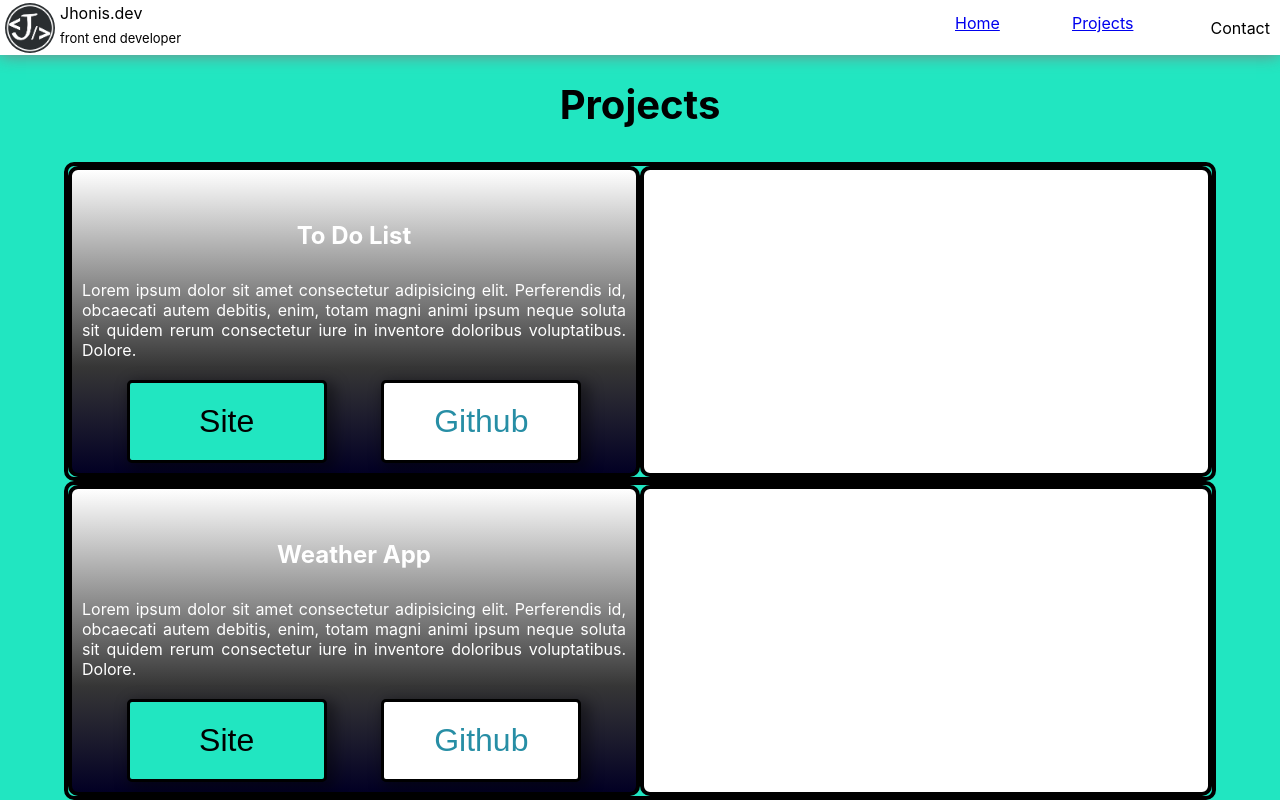
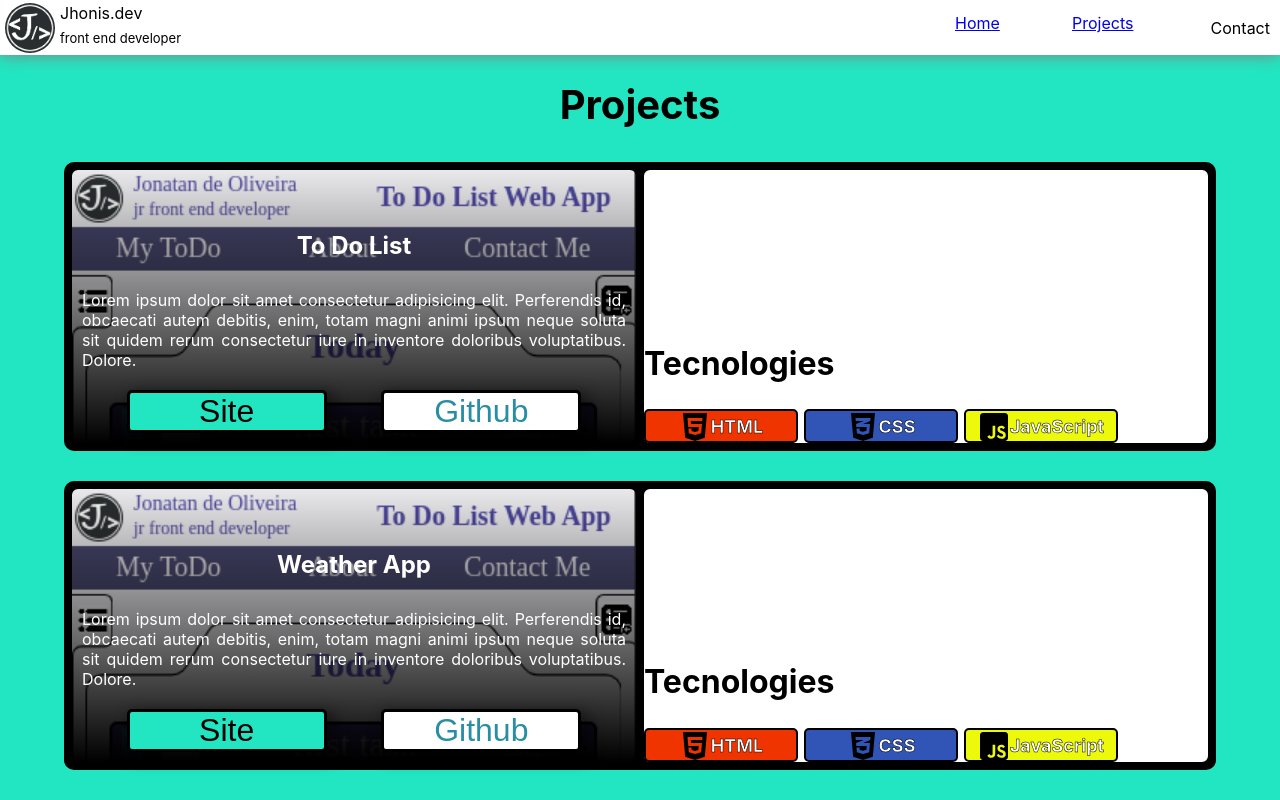
Before and after one commit to jhonis95/portfolio, a React (Create React App) app: page /projects in a window 1280 px wide. Built offline with nearby package versions, Linux system fonts and the light colour scheme.

Commit message:
making the project img component

```diff
--- a/src/comps/Pages/projects.js
+++ b/src/comps/Pages/projects.js
@@ -1,5 +1,4 @@
 import styled from "styled-components"
-import Skills from "../skills"
 import ProjectCard from "../projectCard"
 
 const ProjectsContainer=styled.section`
@@ -30,9 +29,6 @@ export default function projects(){
                                 projectName={proj}
                                 key={index}
                             >
-                                <Skills
-                                    skills={['html','css','javascript']}
-                                />
                             </ProjectCard>
                         )
                 })
@@ -40,18 +36,3 @@ export default function projects(){
         </ProjectsContainer>
     )
 }
-// function setProjects(projects){
-//     projects.map((proj,index)=>{
-//         return(
-//             // <ProjectCard
-//             //     projectName={proj}
-//             //     key={index}
-//             // >
-//             //     <Skills
-//             //         skills={['html','css','javascript']}
-//             //     />
-//             // </ProjectCard>
-//             <h1>{'test'}</h1>
-//         )
-//     })
-// }
--- a/src/comps/button.js
+++ b/src/comps/button.js
@@ -2,7 +2,7 @@ import styled from "styled-components";
 
 const Btn = styled.button`
     width: ${props=>props.btnWidth?props.btnWidth:'267px'};
-    padding: 20px;
+    padding: ${props=>props.btnWidth?'0px':'20px'};
     color:${props=>props.textColor?props.textColor:'black'};
     background-color: ${props=>props.buttonColor?props.buttonColor:'white'};
     font-size: ${props=>props.fontSize}rem;
--- a/src/comps/projectCard.js
+++ b/src/comps/projectCard.js
@@ -1,5 +1,7 @@
 import styled from "styled-components"
 import Button from "./button"
+import Skills from "./skills"
+import toDoListImg from "./assets/toDoList.png"
 
 const ProjectCardContainer=styled.div`
     width: 1144px;
@@ -8,6 +10,8 @@ const ProjectCardContainer=styled.div`
     justify-content: flex-start;
     border: 4px solid black;
     border-radius: 10px;
+    margin-bottom: 30px;
+    background-color: black;
 `
 const ProjectImage=styled.div`
     width: 50%;
@@ -17,7 +21,7 @@ const ProjectImage=styled.div`
     flex-direction: column;
     justify-content: flex-end;
     align-items: center;
-    background-image: url(${props=>props.backGroundImg}),linear-gradient(0deg, rgba(2,0,36,1) 0%, rgba(54,54,54,1) 35%, rgba(255,255,255,1) 100%);
+    background-image: linear-gradient(to bottom, rgba(0,0,0,0), rgba(0,0,0,1)),url(${props=>props.backGroundImg});
     background-repeat: no-repeat;
     background-size: cover;
     color: white;
@@ -47,7 +51,7 @@ export default function ProjectCard(props){
     return(
         <ProjectCardContainer>
             <ProjectImage
-                backGroundImg={''}
+                backGroundImg={toDoListImg}
             >
                 <Title>{props.projectName}</Title>
                 <Text>Lorem ipsum dolor sit amet consectetur adipisicing elit. Perferendis id, obcaecati autem debitis, enim, totam magni animi ipsum neque soluta sit quidem rerum consectetur iure in inventore doloribus voluptatibus. Dolore.</Text>
@@ -67,7 +71,12 @@ export default function ProjectCard(props){
                 </div>
             </ProjectImage>
             <ProjectInfo>
-
+                <Skills
+                    skills={['html','css','javascript']}
+                    textSize={'2rem'}
+                    title={'Tecnologies'}
+                    cardSize={'150px'}
+                />
             </ProjectInfo>
         </ProjectCardContainer>
     )
--- a/src/comps/skills.js
+++ b/src/comps/skills.js
@@ -2,16 +2,16 @@ import styled from "styled-components"
 import SkillCard from "./skillCard"
 
 const SecondText=styled.h2`
-    font-size: 3rem;
+    font-size: ${props=>props.textSize?props.textSize:'3rem'};
 `
-
 const SkillsContainer= styled.div`
+    width: 100%;
 
 `
 const CardContainer= styled(SkillsContainer)`
     display: grid;
     grid-gap: 10px;
-    grid-template-columns: repeat(auto-fill, 186px);
+    grid-template-columns: ${props=>props.cardSize?'repeat(auto-fill, 150px)':'repeat(auto-fill, 186px)'};
 `
 export default function Skills(props){
     const cardContente={
@@ -43,8 +43,14 @@ export default function Skills(props){
     }
     return(
         <SkillsContainer>
-            <SecondText>Skills</SecondText>
-            <CardContainer>
+            <SecondText
+                textSize={props.textSize}
+            >
+                {props.title?props.title:'Skills'}
+            </SecondText>
+            <CardContainer
+                cardSize={props.cardSize}
+            >
                 {
                     props.skills.map((lin,index)=>{
                         return(
```
Also changed, not shown: src/comps/assets/toDoList.png (added), src/comps/assets/toDoList2.png (added).
